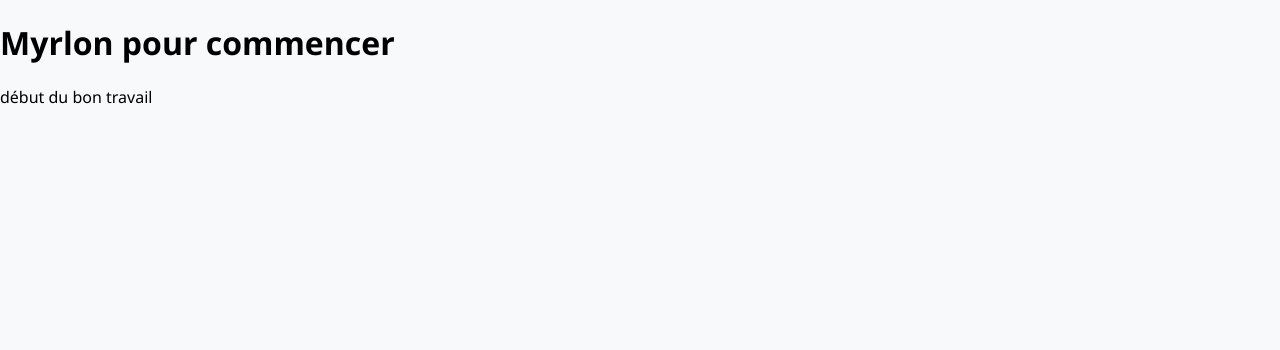
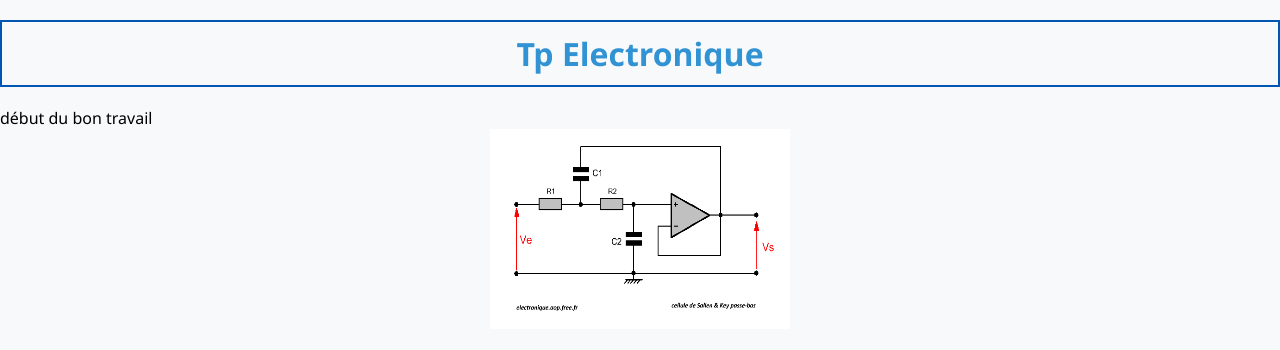
Before and after one commit to Myrlon/Myrlon.github.io, a plain HTML site: page index.html in a window 1280 px wide. Drawn offline with Linux system fonts and the light colour scheme.

Commit message:
tp forme electronique

```diff
--- a/index.html
+++ b/index.html
@@ -7,7 +7,12 @@
     <link rel="stylesheet" href="source.css">
 </head>
 <body>
-    <h1>Myrlon pour commencer</h1>
+    <h1>Tp Electronique </h1>
     <span>début du bon travail</span>
+<div class="figure">
+
+    <img src="./img/Filtre_SallenKey.jpg" alt="Image de test" width="300" height="200">
+
+</div>
 </body>
 </html>
--- a/source.css
+++ b/source.css
@@ -9,6 +9,14 @@ h1, em, p, button {
     text-align: left;
 }
 
+h1 {
+    color: #3193d4;
+    font-size: 2rem;
+    text-align: center;
+    border: #0056b3 2px solid;
+    padding: 10px;
+    margin: 20px 0;
+}
 .figure {
     display: flex;
     flex-direction: column;
```
Also changed, not shown: img/Filtre_SallenKey.jpg (added).
